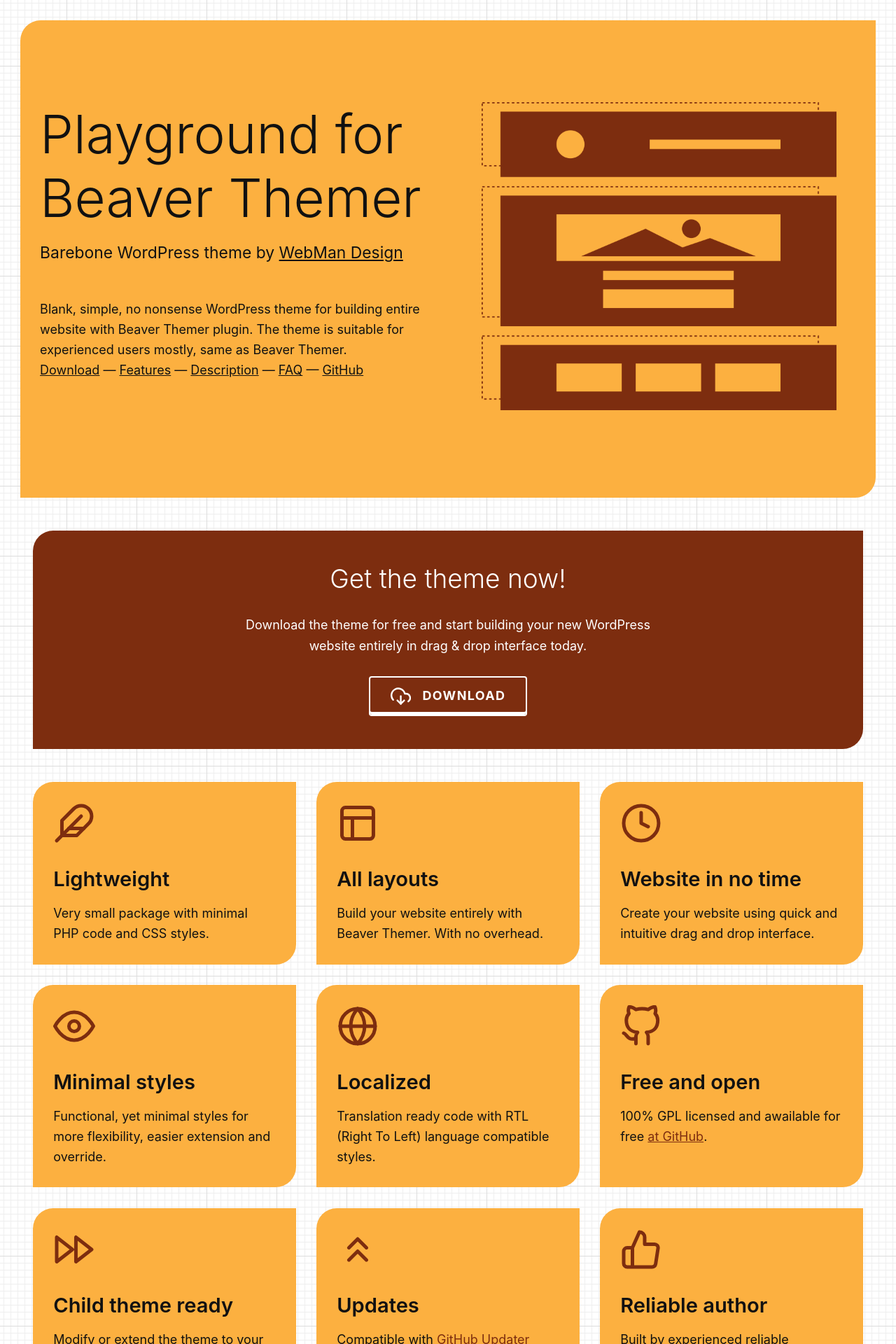
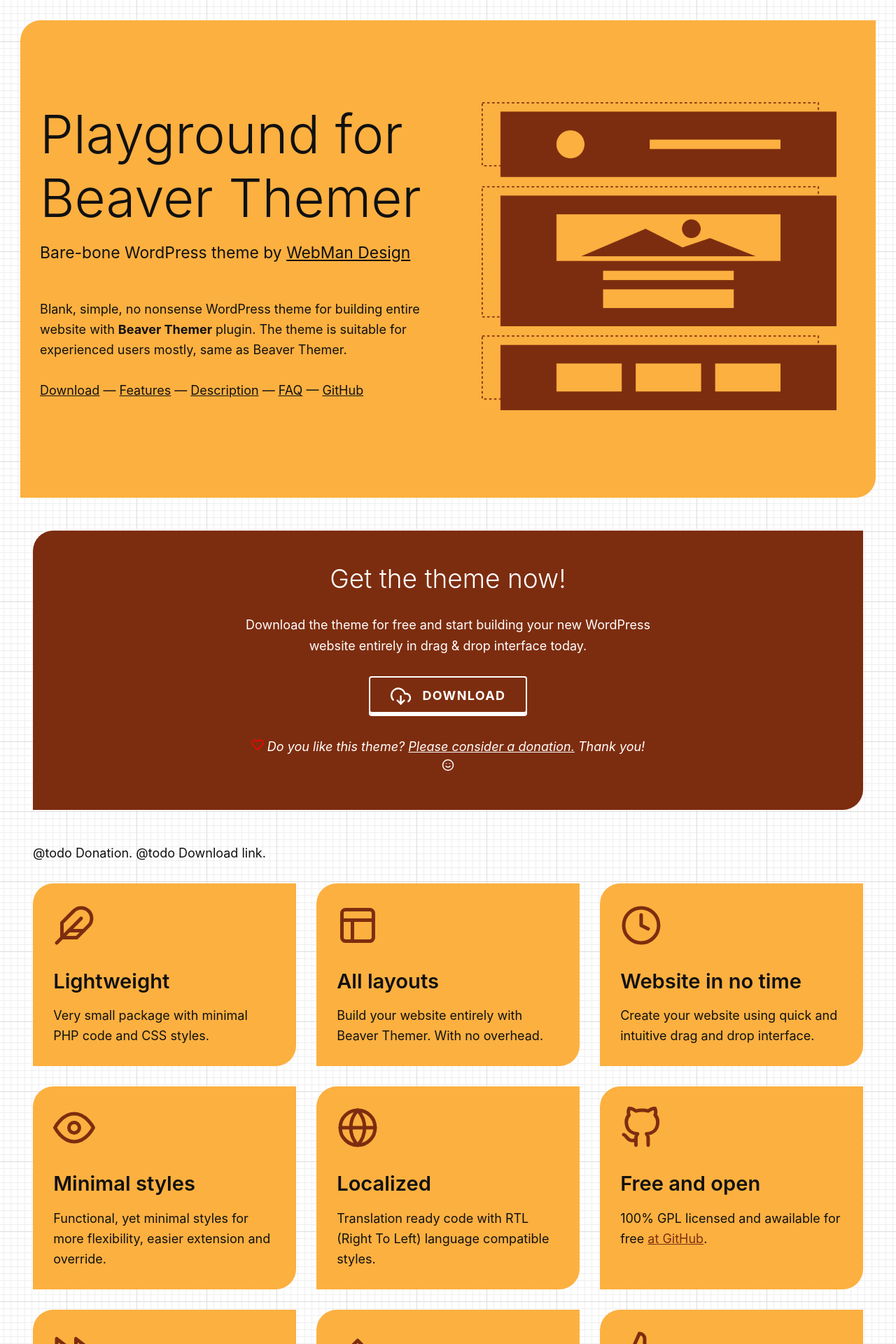
Before and after one commit to webmandesign/playground-for-beaver-themer, a Jekyll site: the page built from index.md, in a window 1280 px wide. Shown: the top 1920 px of the page at 70% size. Built offline with Jekyll 4.4.1, drawn with Linux system fonts in a browser that asks for light colours; some of the changed text lies outside the part shown.

Commit message:
* Updating info * Updating styles

```diff
--- a/_data/faq.yml
+++ b/_data/faq.yml
@@ -1,3 +1,6 @@
+- q: Do I really need Beaver Themer plugin with this theme?
+  a: "Yes. The theme is basically useless without the Beaver Themer (and Beaver Builder) plugin. It was built specifically for use with this plugin. You can purchase both plugins at [WPBeaverBuilder.com](https://www.wpbeaverbuilder.com/?fla=67)."
+
 - q: How can I update the theme?
   a: "You can download the newest version of the theme at this very page and overwrite the copy on your server via FTP then.
 
--- a/_includes/section-download.html
+++ b/_includes/section-download.html
@@ -6,5 +6,18 @@
 			{% include svg/download-cloud.svg %}
 			Download<span class="screen-reader-text"> "Playground for Beaver Themer" WordPress theme</span>
 		</a>
+		<p class="donation">
+			{% include svg/heart.svg %}
+			Do you like this theme?
+			<a href="https://www.webmandesign.eu/contact/?utm_source=pfbt">Please consider a donation.</a>
+			Thank you!
+			{% include svg/smile.svg %}
+		</p>
 	</div>
 </section>
+
+
+
+
+@todo  Donation.
+@todo  Download link.
--- a/_sass/content/__section.scss
+++ b/_sass/content/__section.scss
@@ -22,3 +22,23 @@
 	}
 
 }
+
+.donation {
+	margin-top: 1.618em;
+	font-style: italic;
+
+	svg {
+		width: 1em;
+		height: auto;
+
+		&:first-child {
+			stroke: red;
+		}
+
+		&:last-child {
+			stroke: currentColor;
+		}
+
+	}
+
+}
--- a/index.md
+++ b/index.md
@@ -2,8 +2,8 @@
 layout: home
 html_title: Playground for Beaver Themer | WordPress theme
 title: Playground for Beaver Themer
-subtitle: Barebone WordPress theme by <a href="https://www.webmandesign.eu">WebMan Design</a>
-intro_text: "Blank, simple, no nonsense WordPress theme for building entire website with Beaver Themer plugin. The theme is suitable for experienced users mostly, same as Beaver Themer.<br>
+subtitle: Bare-bone WordPress theme by <a href="https://www.webmandesign.eu">WebMan Design</a>
+intro_text: "Blank, simple, no nonsense WordPress theme for building entire website with **Beaver Themer** plugin. The theme is suitable for experienced users mostly, same as Beaver Themer.<br><br>
 [Download](#download) &mdash; [Features](#features) &mdash; [Description](#description) &mdash; [FAQ](#faq) &mdash; [GitHub](#https://github.com/webmandesign/playground-for-beaver-themer/)"
 intro_image: assets/images/website-sections.png
 ---
@@ -16,9 +16,11 @@
 
 ## Description
 
-This theme relies solely on using **Beaver Themer** (and **Beaver Builder**) plugin to create a whole website. The theme itself does not display any WordPress website content.
+This simple WordPress theme relies solely on using **Beaver Themer** (and **Beaver Builder**) plugin to create a whole website. The theme itself does not display any WordPress website content.
 
-Please make sure to install and activate [**Beaver Themer**](https://www.wpbeaverbuilder.com/beaver-themer/?fla=67) and [**Beaver Builder** (premium version)](https://www.wpbeaverbuilder.com/pricing//?fla=67) plugins before you use this WordPress theme. For instructions on how to use these plugins, please refer to [kb.wpbeaverbuilder.com](https://kb.wpbeaverbuilder.com/).
+Please make sure to install and activate [**Beaver Themer**](https://www.wpbeaverbuilder.com/beaver-themer/?fla=67) and [**Beaver Builder** (premium version)](https://www.wpbeaverbuilder.com/pricing/?fla=67) plugins before you use this WordPress theme. (For instructions on how to use these plugins, please refer to [kb.wpbeaverbuilder.com](https://kb.wpbeaverbuilder.com/).)
+
+This bare-bone WordPress theme is mean as a starter for experienced, advanced WordPress users who know their way around Beaver Themer plugin, and are not afraid of coding some optional CSS styles if needed. For technical information please check the Frequently Asked Questions section below.
 
 " %}
 
```
Also changed, not shown: _includes/svg/smile.svg (added).
